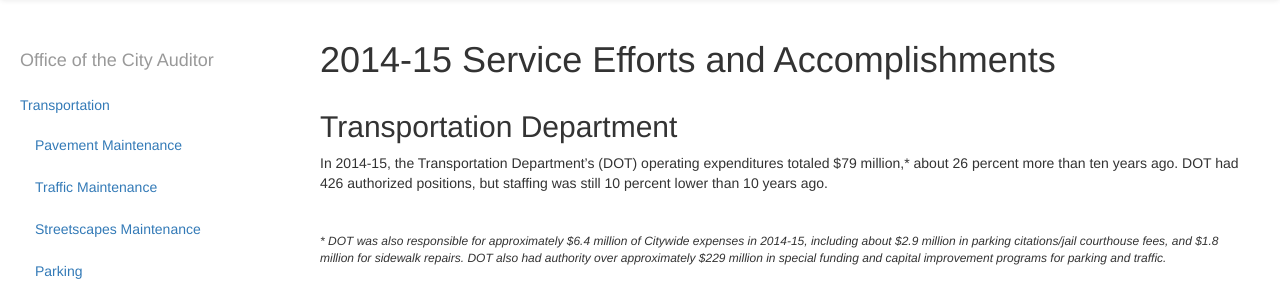
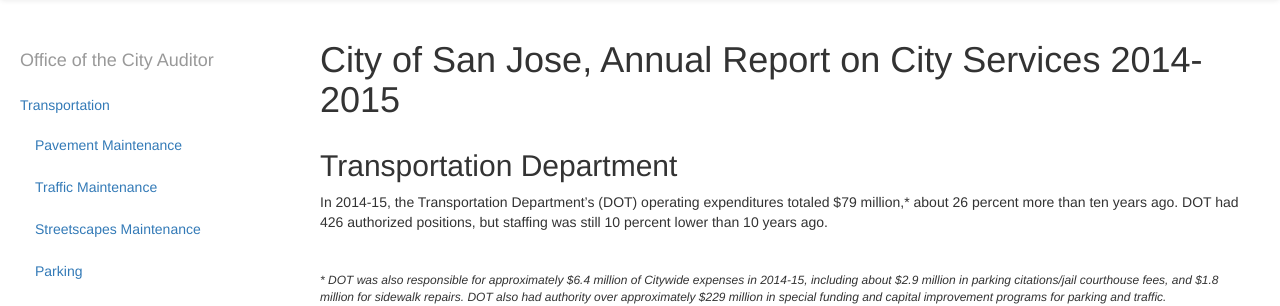
Before and after one commit to codeforsanjose/sjca-perf-dashboard, a Django app: page / in a window 1280 px wide. Shown: the part 52-358 px from the top of the page. Run offline with Django 3.2, Linux system fonts and the light colour scheme; data comes from the database, SQL or seed files in the repository; data that the repository does not hold is empty; some libraries are stand-ins or nearby versions.

Commit message:
update title on all pages (closes #8)

```diff
--- a/src/templates/common/base.html
+++ b/src/templates/common/base.html
@@ -22,7 +22,7 @@
       <div class="col-sm-9">
         {% block main-content %}
         <div class="row">
-          <h1>2014-15 Service Efforts and Accomplishments</h1>
+          <h1>City of San Jose, Annual Report on City Services 2014-2015</h1>
         </div>
         {% endblock %}
 
```
